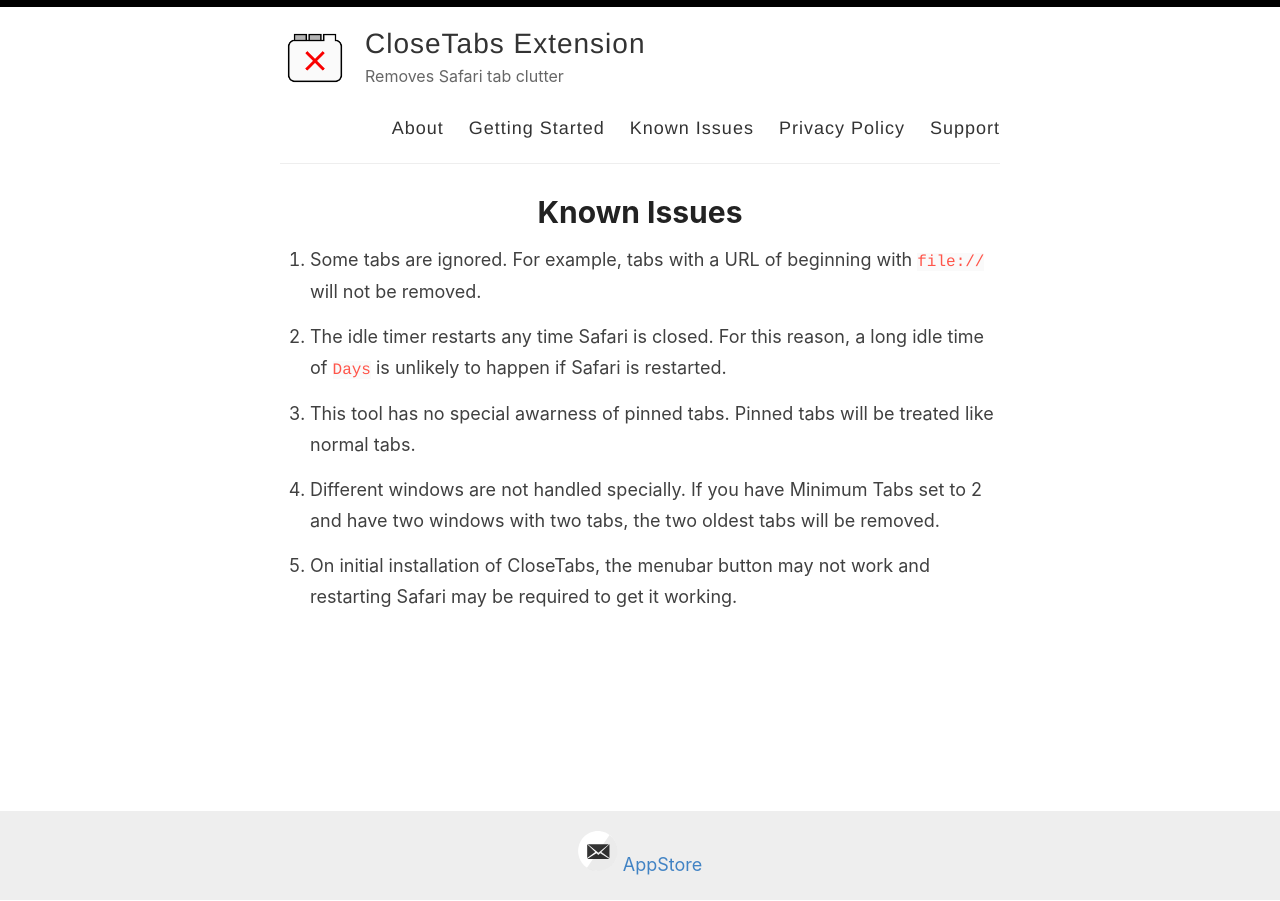
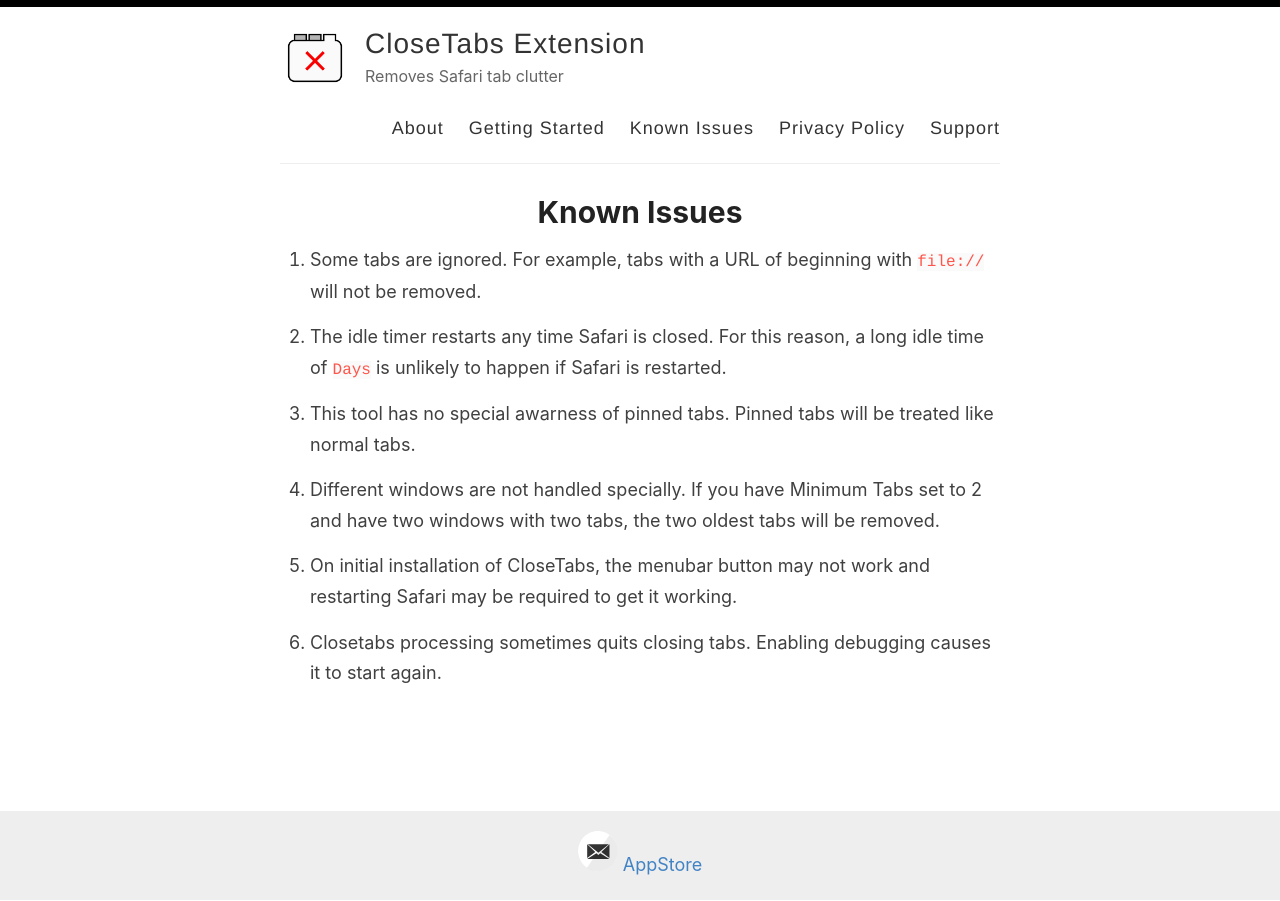
Before and after one commit to bonafideduck/CloseTabsExtension, a Jekyll site: the page built from _pages/known-issues.md, in a window 1280 px wide. Built offline with Jekyll 4.4.1, drawn with Linux system fonts in a browser that asks for light colours.

Commit message:
Add closetabs getting stuck comment.

```diff
--- a/_pages/known-issues.md
+++ b/_pages/known-issues.md
@@ -13,3 +13,5 @@
 1. Different windows are not handled specially.  If you have Minimum Tabs set to 2 and have two windows with two tabs, the two oldest tabs will be removed.
 
 1. On initial installation of CloseTabs, the menubar button may not work and restarting Safari may be required to get it working.
+
+1. Closetabs processing sometimes quits closing tabs.  Enabling debugging causes it to start again.
```
